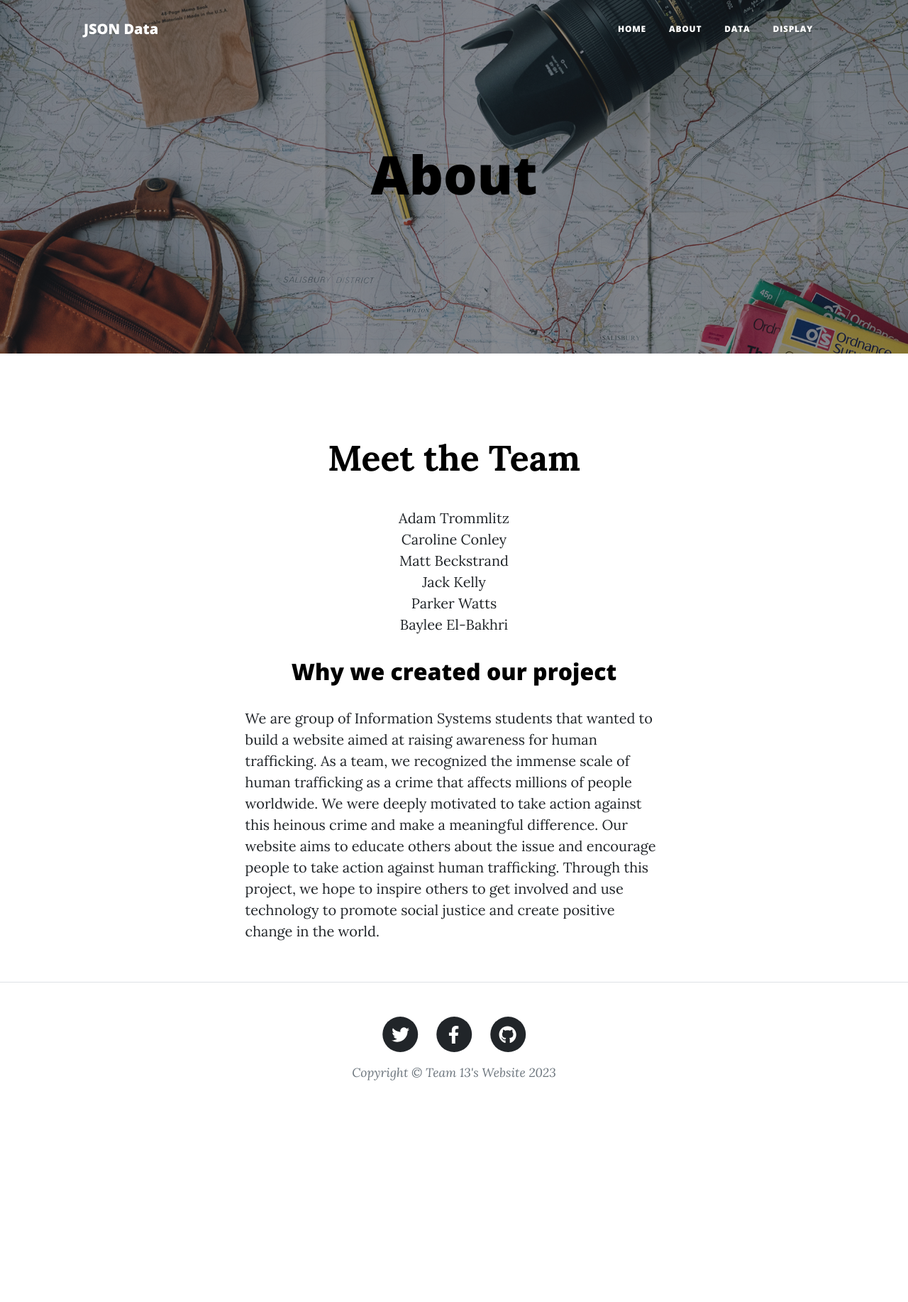
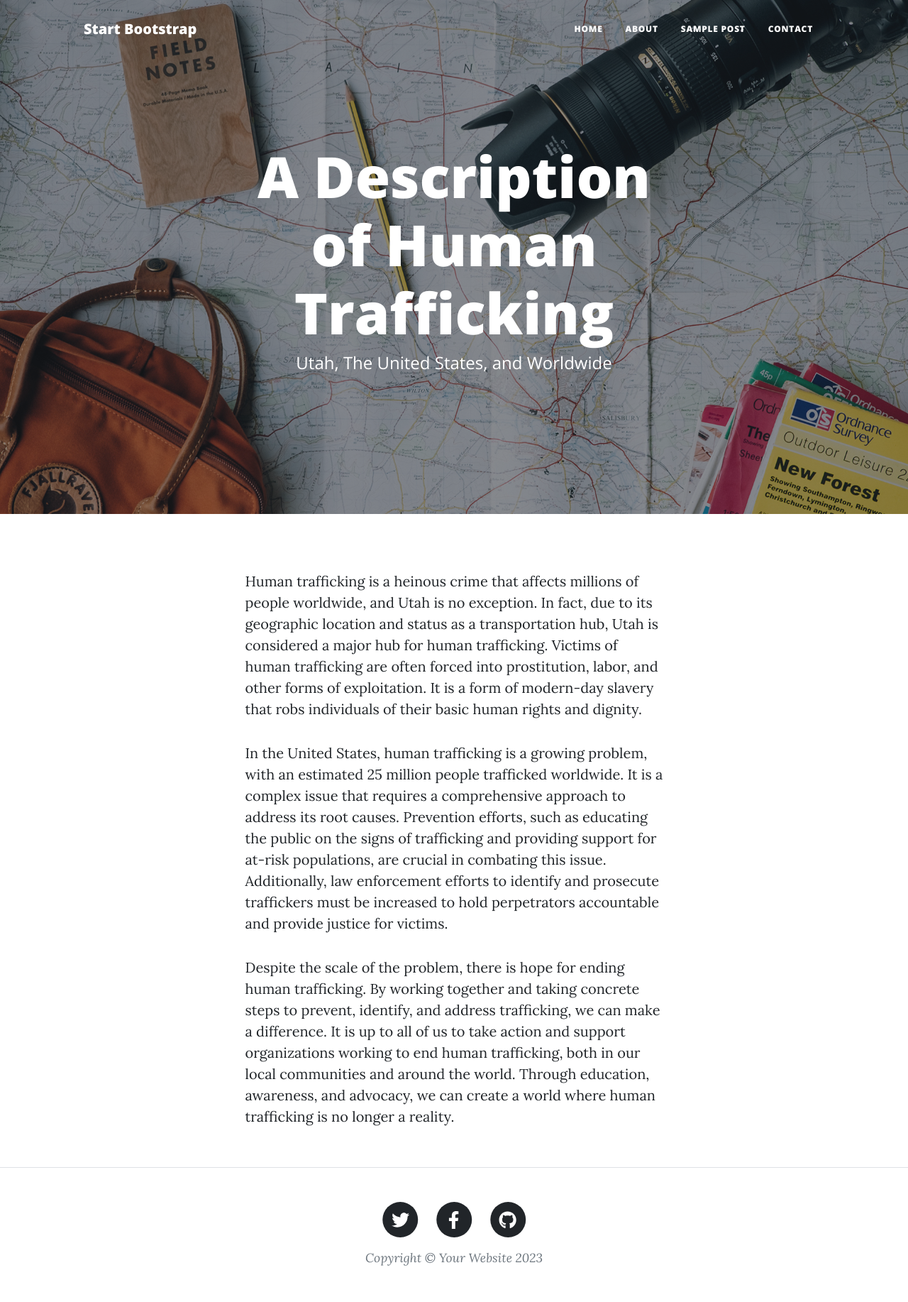
Before and after one commit to parkerwatts21/Team13MissingPersons, a Django app: template templates/personpages/about.html in a window 1280 px wide. Shown: the whole page at 71% size. Before the commit the page ends 1522 px from the top, so only its background shows below. Run offline with Django 3.2, Linux system fonts and the light colour scheme; the template is opened without the code that fills it, so the values that code supplies are empty; some libraries are stand-ins or nearby versions.

Commit message:
Update about.html
Added a heading and 3 paragraph description about human trafficking for the about page.

```diff
--- a/templates/personpages/about.html
+++ b/templates/personpages/about.html
@@ -1,13 +1,48 @@
-{% extends 'base.html' %}
-{% block content %}
 {% load static %}
+<!DOCTYPE html>
+<html lang="en">
+    <head>
+        <meta charset="utf-8" />
+        <meta name="viewport" content="width=device-width, initial-scale=1, shrink-to-fit=no" />
+        <meta name="description" content="" />
+        <meta name="author" content="" />
+        <title>Clean Blog - Start Bootstrap Theme</title>
+        <link rel="icon" type="image/x-icon" href="{% static 'favicon.ico' %}" />
+        <!-- Font Awesome icons (free version)-->
+        <script src="https://use.fontawesome.com/releases/v6.3.0/js/all.js" crossorigin="anonymous"></script>
+        <!-- Google fonts-->
+        <link href="https://fonts.googleapis.com/css?family=Lora:400,700,400italic,700italic" rel="stylesheet" type="text/css" />
+        <link href="https://fonts.googleapis.com/css?family=Open+Sans:300italic,400italic,600italic,700italic,800italic,400,300,600,700,800" rel="stylesheet" type="text/css" />
+        <!-- Core theme CSS (includes Bootstrap)-->
+        <link href="{% static 'css/styles.css' %}" rel="stylesheet" />
+    </head>
+    <body>
+        <!-- Navigation-->
+        <nav class="navbar navbar-expand-lg navbar-light" id="mainNav">
+            <div class="container px-4 px-lg-5">
+                <a class="navbar-brand" href="{% url 'index' %}">Start Bootstrap</a>
+                <button class="navbar-toggler" type="button" data-bs-toggle="collapse" data-bs-target="#navbarResponsive" aria-controls="navbarResponsive" aria-expanded="false" aria-label="Toggle navigation">
+                    Menu
+                    <i class="fas fa-bars"></i>
+                </button>
+                <div class="collapse navbar-collapse" id="navbarResponsive">
+                    <ul class="navbar-nav ms-auto py-4 py-lg-0">
+                        <li class="nav-item"><a class="nav-link px-lg-3 py-3 py-lg-4" href="{% url 'index' %}">Home</a></li>
+                        <li class="nav-item"><a class="nav-link px-lg-3 py-3 py-lg-4" href="{% url 'about' %}">About</a></li>
+                        <li class="nav-item"><a class="nav-link px-lg-3 py-3 py-lg-4" href="{% url 'analysis' %}">Sample Post</a></li>
+                        <li class="nav-item"><a class="nav-link px-lg-3 py-3 py-lg-4" href="{% url 'contact' %}">Contact</a></li>
+                    </ul>
+                </div>
+            </div>
+        </nav>
         <!-- Page Header-->
         <header class="masthead" style="background-image: url('{% static 'img/about-bg.jpg' %}')">
             <div class="container position-relative px-4 px-lg-5">
                 <div class="row gx-4 gx-lg-5 justify-content-center">
                     <div class="col-md-10 col-lg-8 col-xl-7">
                         <div class="page-heading">
-                    <h1 style="color: black; font-size: 75px;">About</h1>
+                            <h1>A Description of Human Trafficking</h1>
+                            <span class="subheading">Utah, The United States, and Worldwide</span>
                         </div>
                     </div>
                 </div>
@@ -18,20 +53,52 @@
             <div class="container px-4 px-lg-5">
                 <div class="row gx-4 gx-lg-5 justify-content-center">
                     <div class="col-md-10 col-lg-8 col-xl-7">
-                <br>
-                <p style="color: black; text-align: center; font-size: 50px; font-weight: bold;">Meet the Team</p>
-                <p style="text-align: center; font-size: 20px;"> Adam Trommlitz <br>
-                    Caroline Conley <br>
-                    Matt Beckstrand <br>
-                    Jack Kelly <br>
-                    Parker Watts <br>
-                    Baylee El-Bakhri<br>
-                </p>
-
-                <h2 style="color: black; text-align: center;">Why we created our project</h2>
-                <p> We are group of Information Systems students that wanted to build a website aimed at raising awareness for human trafficking. As a team, we recognized the immense scale of human trafficking as a crime that affects millions of people worldwide. We were deeply motivated to take action against this heinous crime and make a meaningful difference. Our website aims to educate others about the issue and encourage people to take action against human trafficking. Through this project, we hope to inspire others to get involved and use technology to promote social justice and create positive change in the world.</p>
+                        <p>Human trafficking is a heinous crime that affects millions of people worldwide, and Utah is no exception. In fact, due to its geographic location and status as a transportation hub, Utah is considered a major hub for human trafficking. Victims of human trafficking are often forced into prostitution, labor, and other forms of exploitation. It is a form of modern-day slavery that robs individuals of their basic human rights and dignity.</p>
+                        <p>In the United States, human trafficking is a growing problem, with an estimated 25 million people trafficked worldwide. It is a complex issue that requires a comprehensive approach to address its root causes. Prevention efforts, such as educating the public on the signs of trafficking and providing support for at-risk populations, are crucial in combating this issue. Additionally, law enforcement efforts to identify and prosecute traffickers must be increased to hold perpetrators accountable and provide justice for victims.</p>
+                        <p>Despite the scale of the problem, there is hope for ending human trafficking. By working together and taking concrete steps to prevent, identify, and address trafficking, we can make a difference. It is up to all of us to take action and support organizations working to end human trafficking, both in our local communities and around the world. Through education, awareness, and advocacy, we can create a world where human trafficking is no longer a reality.</p>
                     </div>
                 </div>
             </div>
         </main>
-{% endblock %}
+        <!-- Footer-->
+        <footer class="border-top">
+            <div class="container px-4 px-lg-5">
+                <div class="row gx-4 gx-lg-5 justify-content-center">
+                    <div class="col-md-10 col-lg-8 col-xl-7">
+                        <ul class="list-inline text-center">
+                            <li class="list-inline-item">
+                                <a href="#!">
+                                    <span class="fa-stack fa-lg">
+                                        <i class="fas fa-circle fa-stack-2x"></i>
+                                        <i class="fab fa-twitter fa-stack-1x fa-inverse"></i>
+                                    </span>
+                                </a>
+                            </li>
+                            <li class="list-inline-item">
+                                <a href="#!">
+                                    <span class="fa-stack fa-lg">
+                                        <i class="fas fa-circle fa-stack-2x"></i>
+                                        <i class="fab fa-facebook-f fa-stack-1x fa-inverse"></i>
+                                    </span>
+                                </a>
+                            </li>
+                            <li class="list-inline-item">
+                                <a href="#!">
+                                    <span class="fa-stack fa-lg">
+                                        <i class="fas fa-circle fa-stack-2x"></i>
+                                        <i class="fab fa-github fa-stack-1x fa-inverse"></i>
+                                    </span>
+                                </a>
+                            </li>
+                        </ul>
+                        <div class="small text-center text-muted fst-italic">Copyright &copy; Your Website 2023</div>
+                    </div>
+                </div>
+            </div>
+        </footer>
+        <!-- Bootstrap core JS-->
+        <script src="https://cdn.jsdelivr.net/npm/bootstrap@5.2.3/dist/js/bootstrap.bundle.min.js"></script>
+        <!-- Core theme JS-->
+        <script src="js/scripts.js"></script>
+    </body>
+</html>
```
Lines whose indentation alone changed are shown as unchanged.
